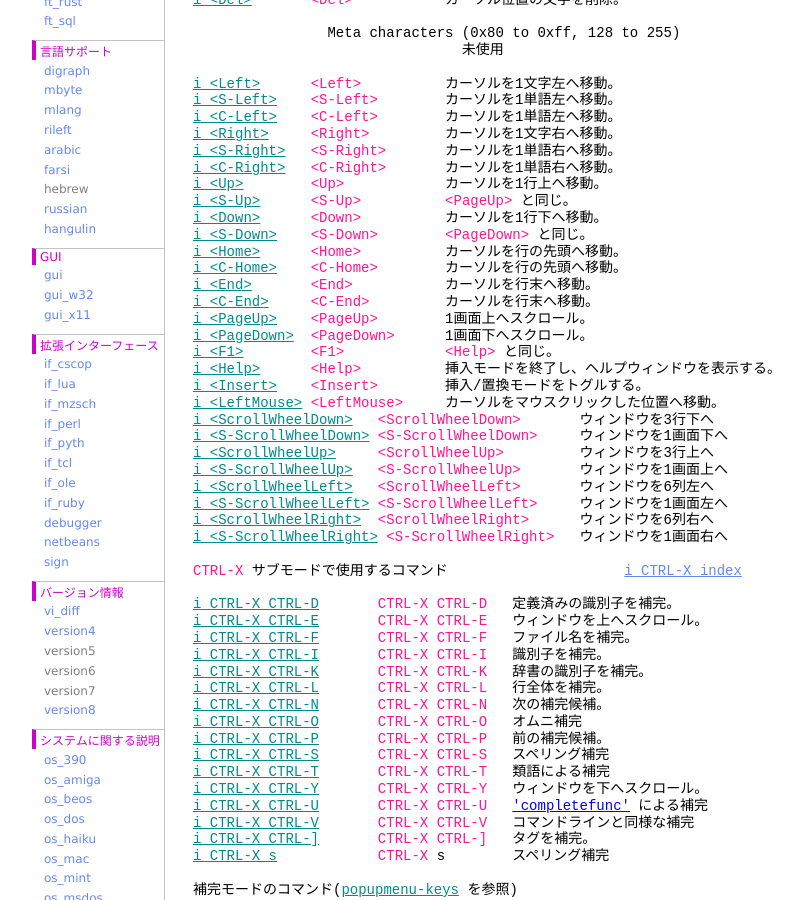
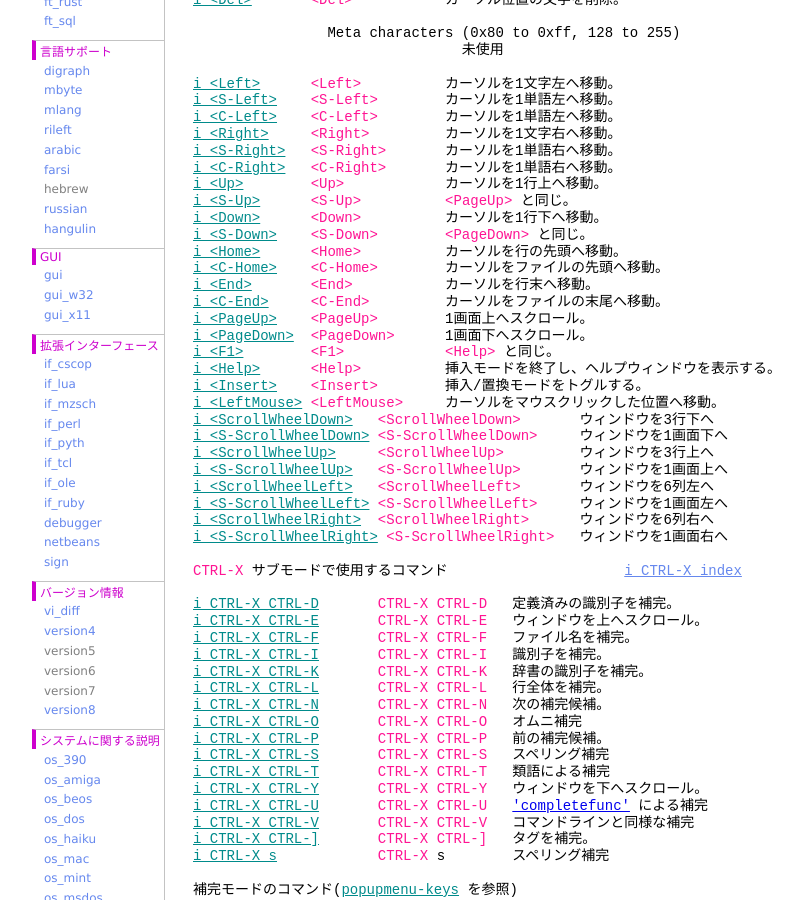
Before and after one commit to vim-jp/vimdoc-ja, a Jekyll site: the page built from vimindex.html, in a window 1280 px wide and 900 px high, scrolled down 2240 px. Shown: the whole window, without its empty margins (208-1011 px from the left). Built offline with Jekyll 4.4.1, drawn with Linux system fonts in a browser that asks for light colours; nearby versions of some CDN libraries; comment, search, counter and statistics services are not loaded.

Commit message:
Generated by Travis JOB 3245.1
https://travis-ci.org/vim-jp/vimdoc-ja-working/builds/692818911

```diff
--- a/vimindex.html
+++ b/vimindex.html
@@ -139,9 +139,9 @@ Vim変数の一覧は<a class="Identifier" href="eval.html#vim-variable">vim-var
 <a class="Identifier" href="insert.html#i_<Down>">i_&lt;Down&gt;</a>&nbsp;&nbsp;&nbsp;&nbsp;&nbsp;&nbsp;<span class="Special">&lt;Down&gt;</span>&nbsp;&nbsp;&nbsp;&nbsp;&nbsp;&nbsp;&nbsp;&nbsp;&nbsp;&nbsp;カーソルを1行下へ移動。<br>
 <a class="Identifier" href="insert.html#i_<S-Down>">i_&lt;S-Down&gt;</a>&nbsp;&nbsp;&nbsp;&nbsp;<span class="Special">&lt;S-Down&gt;</span>&nbsp;&nbsp;&nbsp;&nbsp;&nbsp;&nbsp;&nbsp;&nbsp;<span class="Special">&lt;PageDown&gt;</span>&nbsp;と同じ。<br>
 <a class="Identifier" href="insert.html#i_<Home>">i_&lt;Home&gt;</a>&nbsp;&nbsp;&nbsp;&nbsp;&nbsp;&nbsp;<span class="Special">&lt;Home&gt;</span>&nbsp;&nbsp;&nbsp;&nbsp;&nbsp;&nbsp;&nbsp;&nbsp;&nbsp;&nbsp;カーソルを行の先頭へ移動。<br>
-<a class="Identifier" href="insert.html#i_<C-Home>">i_&lt;C-Home&gt;</a>&nbsp;&nbsp;&nbsp;&nbsp;<span class="Special">&lt;C-Home&gt;</span>&nbsp;&nbsp;&nbsp;&nbsp;&nbsp;&nbsp;&nbsp;&nbsp;カーソルを行の先頭へ移動。<br>
+<a class="Identifier" href="insert.html#i_<C-Home>">i_&lt;C-Home&gt;</a>&nbsp;&nbsp;&nbsp;&nbsp;<span class="Special">&lt;C-Home&gt;</span>&nbsp;&nbsp;&nbsp;&nbsp;&nbsp;&nbsp;&nbsp;&nbsp;カーソルをファイルの先頭へ移動。<br>
 <a class="Identifier" href="insert.html#i_<End>">i_&lt;End&gt;</a>&nbsp;&nbsp;&nbsp;&nbsp;&nbsp;&nbsp;&nbsp;<span class="Special">&lt;End&gt;</span>&nbsp;&nbsp;&nbsp;&nbsp;&nbsp;&nbsp;&nbsp;&nbsp;&nbsp;&nbsp; カーソルを行末へ移動。<br>
-<a class="Identifier" href="insert.html#i_<C-End>">i_&lt;C-End&gt;</a>&nbsp;&nbsp;&nbsp;&nbsp;&nbsp;<span class="Special">&lt;C-End&gt;</span>&nbsp;&nbsp;&nbsp;&nbsp;&nbsp;&nbsp;&nbsp;&nbsp; カーソルを行末へ移動。<br>
+<a class="Identifier" href="insert.html#i_<C-End>">i_&lt;C-End&gt;</a>&nbsp;&nbsp;&nbsp;&nbsp;&nbsp;<span class="Special">&lt;C-End&gt;</span>&nbsp;&nbsp;&nbsp;&nbsp;&nbsp;&nbsp;&nbsp;&nbsp; カーソルをファイルの末尾へ移動。<br>
 <a class="Identifier" href="insert.html#i_<PageUp>">i_&lt;PageUp&gt;</a>&nbsp;&nbsp;&nbsp;&nbsp;<span class="Special">&lt;PageUp&gt;</span>&nbsp;&nbsp;&nbsp;&nbsp;&nbsp;&nbsp;&nbsp;&nbsp;1画面上へスクロール。<br>
 <a class="Identifier" href="insert.html#i_<PageDown>">i_&lt;PageDown&gt;</a>&nbsp;&nbsp;<span class="Special">&lt;PageDown&gt;</span>&nbsp;&nbsp;&nbsp;&nbsp;&nbsp;&nbsp;1画面下へスクロール。<br>
 <a class="Identifier" href="helphelp.html#i_<F1>">i_&lt;F1&gt;</a>&nbsp;&nbsp;&nbsp;&nbsp;&nbsp;&nbsp;&nbsp;&nbsp;<span class="Special">&lt;F1&gt;</span>&nbsp;&nbsp;&nbsp;&nbsp;&nbsp;&nbsp;&nbsp;&nbsp;&nbsp;&nbsp;&nbsp;&nbsp;<span class="Special">&lt;Help&gt;</span>&nbsp;と同じ。<br>
```
